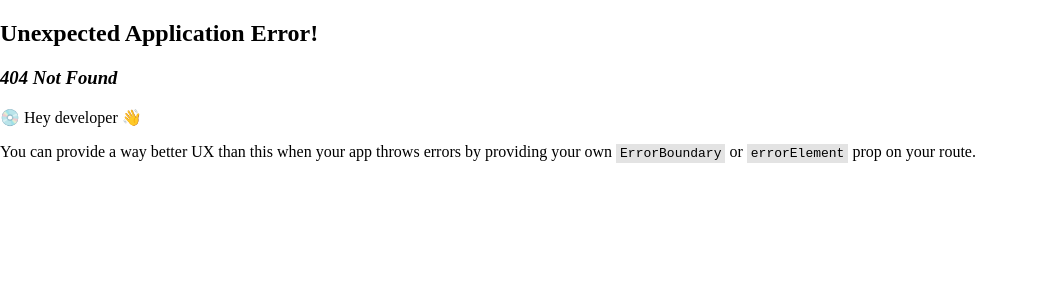
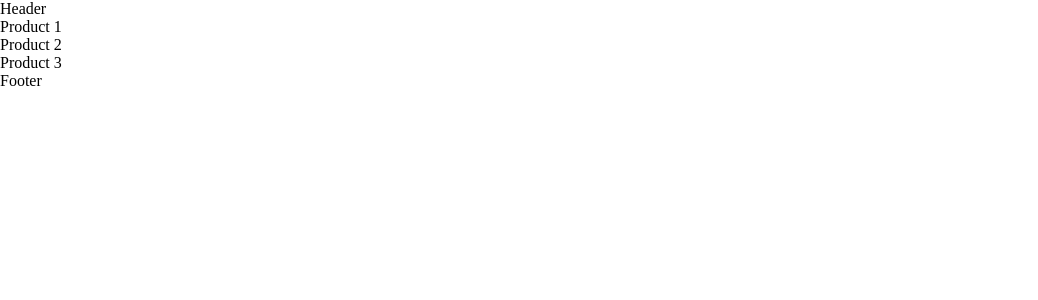
Before and after one commit to datlt2306/FPL-WEB209, a React (Vite) app: page /use-effect in a window 1280 px wide. Before the commit this address had no page. Shown: the top 300 px of the page, without its empty margins (0-1038 px from the left). Built offline with nearby package versions, Linux system fonts and the light colour scheme; data requests are answered from the project's data file.

Commit message:
Buổi 4: Add React Query and useEffect demos, update routing and mock data

```diff
--- /dev/null
+++ b/db.json
@@ -0,0 +1,20 @@
+{
+    "products": [
+        {
+            "id": 1,
+            "name": "Product 1",
+            "price": 100
+        },
+        {
+            "id": 2,
+            "name": "Product 2",
+            "price": 200
+        },
+        {
+            "id": 3,
+            "name": "Product 3",
+            "price": 300
+        }
+    ],
+    "users": []
+}
--- a/package.json
+++ b/package.json
@@ -10,6 +10,7 @@
     "preview": "vite preview"
   },
   "dependencies": {
+    "@tanstack/react-query": "^5.59.19",
     "antd": "^5.21.6",
     "react": "^18.3.1",
     "react-dom": "^18.3.1",
--- /dev/null
+++ b/src/ReactQueryDemo.tsx
@@ -0,0 +1,30 @@
+/* eslint-disable @typescript-eslint/no-explicit-any */
+import { useQuery } from "@tanstack/react-query";
+import React from "react";
+
+const ReactQueryDemo = () => {
+    const {
+        isLoading,
+        isError,
+        error,
+        data: products,
+    } = useQuery({
+        queryKey: ["PRODUCTS_KEY"],
+        queryFn: async () => {
+            const response = await fetch(`http://localhost:3000/products`);
+            const data = await response.json();
+            return data;
+        },
+    });
+    if (isLoading) return <div>Loading...</div>;
+    if (isError) return <>{error.message}</>;
+    return (
+        <div>
+            {products.map((item: any) => (
+                <div key={item.id}>{item.name}</div>
+            ))}
+        </div>
+    );
+};
+
+export default ReactQueryDemo;
--- a/src/main.tsx
+++ b/src/main.tsx
@@ -2,5 +2,11 @@ import { createRoot } from "react-dom/client";
 import { RouterProvider } from "react-router-dom";
 import "./index.css";
 import { router } from "./routers";
+import { QueryClient, QueryClientProvider } from "@tanstack/react-query";
 
-createRoot(document.getElementById("root")!).render(<RouterProvider router={router} />);
+const client = new QueryClient();
+createRoot(document.getElementById("root")!).render(
+    <QueryClientProvider client={client}>
+        <RouterProvider router={router} />
+    </QueryClientProvider>
+);
--- a/src/routers.tsx
+++ b/src/routers.tsx
@@ -5,6 +5,8 @@ import AboutPage from "./pages/(website)/about/page";
 import LayoutAdmin from "./pages/(admin)/layout";
 import DashboardPage from "./pages/(admin)/dashboard/page";
 import AdminProductsPage from "./pages/(admin)/products/page";
+import UseEffectDemo from "./useEffectDemo";
+import ReactQueryDemo from "./ReactQueryDemo";
 
 export const router = createBrowserRouter([
     {
@@ -13,6 +15,8 @@ export const router = createBrowserRouter([
         children: [
             { index: true, element: <HomePage /> },
             { path: "about", element: <AboutPage /> },
+            { path: "use-effect", element: <UseEffectDemo /> },
+            { path: "react-query", element: <ReactQueryDemo /> },
         ],
     },
     {
--- /dev/null
+++ b/src/useEffectDemo.tsx
@@ -0,0 +1,34 @@
+/* eslint-disable @typescript-eslint/no-explicit-any */
+import { useEffect, useState } from "react";
+
+const UseEffectDemo = () => {
+    const [products, setProducts] = useState([]);
+    const [isLoading, setIsLoading] = useState(false);
+    const [error, setError] = useState("");
+
+    useEffect(() => {
+        (async () => {
+            setIsLoading(true);
+            try {
+                const response = await fetch(`http://localhost:3000/products`);
+                const data = await response.json();
+                setProducts(data);
+            } catch (error) {
+                setError((error as Error).message);
+            } finally {
+                setIsLoading(false);
+            }
+        })();
+    }, []);
+    if (isLoading) return <div>Loading...</div>;
+    if (error) return <div>{error}</div>;
+    return (
+        <div>
+            {products.map((item: any) => {
+                return <div key={item.id}>{item.name}</div>;
+            })}
+        </div>
+    );
+};
+
+export default UseEffectDemo;
```
Also changed, not shown: 1 other file (tests, documents, lock files or other folders).
